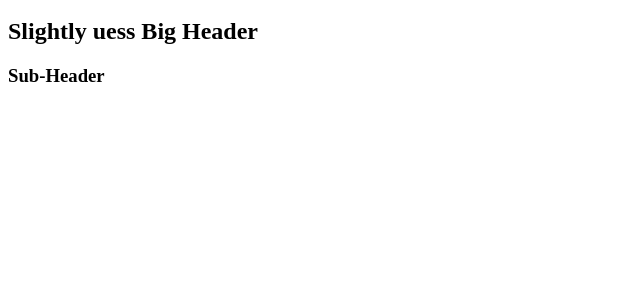
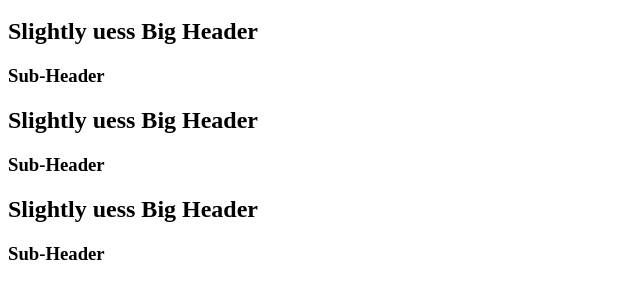
Before and after one commit to RangaPrashanth/sherlock_holmes, a plain HTML site: page index.html in a window 1280 px wide. Shown: the part 48-346 px from the top of the page, without its empty margins (0-640 px from the left). Drawn offline with Linux system fonts and the light colour scheme.

Commit message:
added some lines

```diff
--- a/index.html
+++ b/index.html
@@ -1,3 +1,7 @@
 <h1>Big and Important Header</h1>
 <h2>Slightly uess Big Header</h2>
 <h3>Sub-Header</h3>
+<h2>Slightly uess Big Header</h2>
+<h3>Sub-Header</h3>
+<h2>Slightly uess Big Header</h2>
+<h3>Sub-Header</h3>
```
